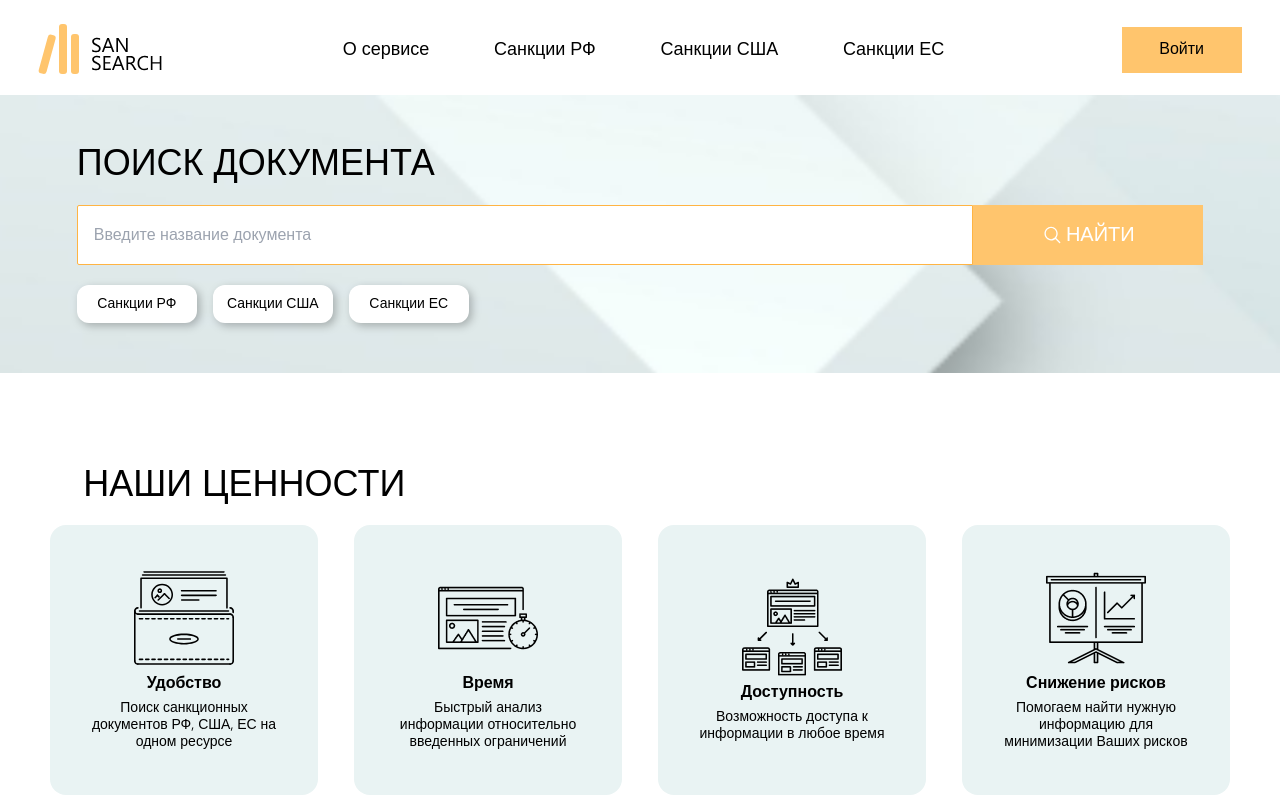
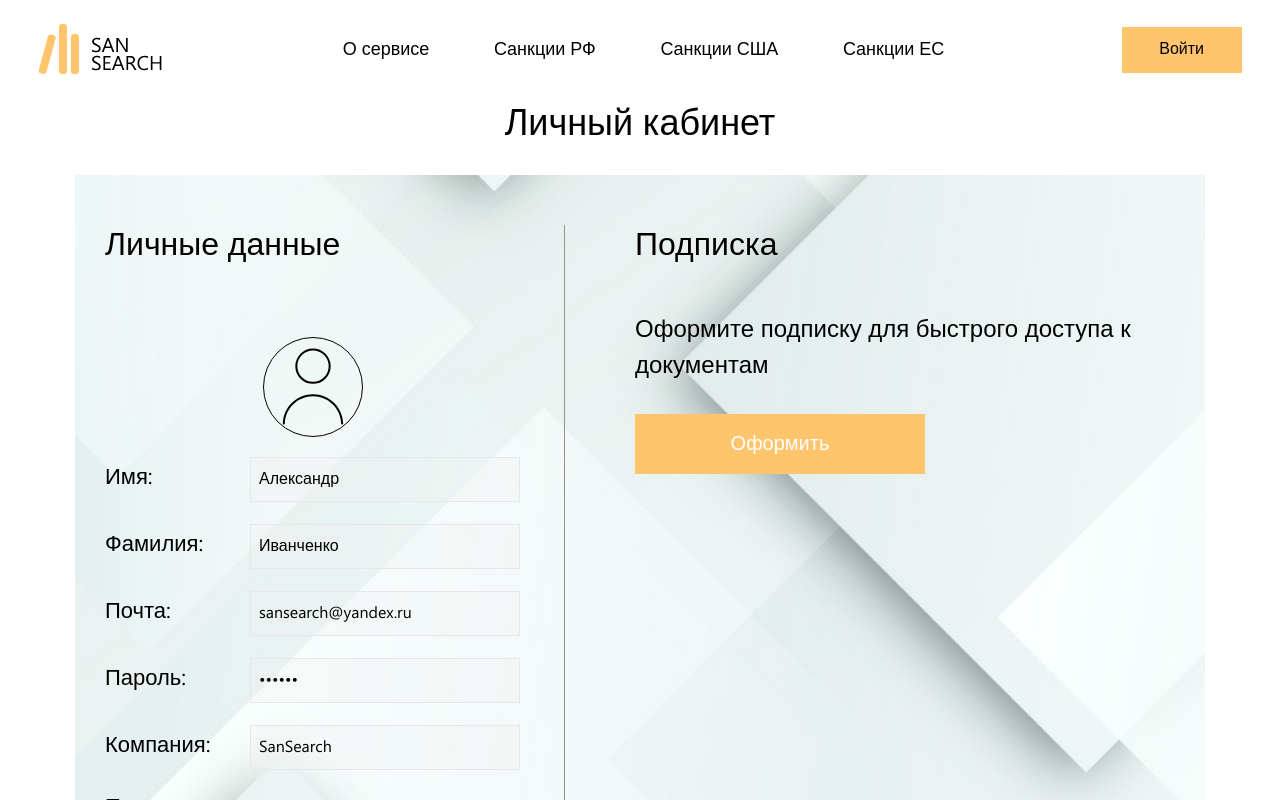
Before and after one commit to Prains/sansearch, a Next.js app: page / in a window 1280 px wide. Shown: the top 800 px of the page. Built offline with nearby package versions, Linux system fonts and the light colour scheme.

Commit message:
fixed bugs

```diff
--- a/app/page.js
+++ b/app/page.js
@@ -1,13 +1,17 @@
 import Advantage from "@/components/MainPage/Advantage/Advantage";
 import Main from "@/components/Main/Main";
 import Valueables from "@/components/MainPage/Valueables/Valueables";
+import PersonalDataAndSubscription from "@/components/PersonalPages/PersonalCabinet/PersonalCabinet";
 
 export default function Home() {
   return (
-    <main className="flex items-center justify-center flex-col gap-[38px] lg:gap-[90px]">
-      <Main />
-      <Valueables />
-      <Advantage />
+    // <main className="flex items-center justify-center flex-col gap-[38px] lg:gap-[90px]">
+    //   <Main />
+    //   <Valueables />
+    //   <Advantage />
+    // </main>
+    <main className="flex items-center justify-center" >
+      <PersonalDataAndSubscription/>
     </main>
   );
 }
--- a/components/PersonalPages/PersonalDataAndSubscription/PersonalDataAndSubscription.jsx
+++ b/components/PersonalPages/PersonalCabinet/PersonalCabinet.jsx
@@ -1,9 +1,9 @@
-import PersonalTitle from "@/components/ui/PersonalTitle";
+import PersonalTitle from "@/components/ui/PersonalPage/PersonalTitle";
 import { background } from "@/images/PersonalPages";
-import PersonalData from "./PersonalData/PersonalData";
+import PersonalProfile from "./PersonalProfile/PersonalProfile";
 import PersonalSubscription from "./PersonalSubscription/PersonalSubscription";
 
-const PersonalDataAndSubscription = () => {
+const PersonalCabinet = () => {
     return (
         <section className="text-center w-full mx-auto">
             <PersonalTitle className="mb-[15px] mt-[15px] lg:mb-[30px] lg:mt-[30px]">Личный кабинет</PersonalTitle>
@@ -14,10 +14,10 @@ const PersonalDataAndSubscription = () => {
                     backgroundRepeat: "no-repeat",
                     backgroundSize: "cover",
                 }}>
-                    <PersonalData/>
+                    <PersonalProfile/>
                     <PersonalSubscription/>
             </article>
         </section>
     );
 }
-export default PersonalDataAndSubscription;
+export default PersonalCabinet;
--- a/components/PersonalPages/PersonalDataAndSubscription/PersonalData/PersonalData.jsx
+++ b/components/PersonalPages/PersonalCabinet/PersonalProfile/PersonalProfile.jsx
@@ -1,7 +1,7 @@
-import PersonalSubtitle from "@/components/ui/PersonalSubtitle";
+import PersonalSubtitle from "@/components/ui/PersonalPage/PersonalSubtitle";
 import FormProfile from "./FormProfile/FormProfile";
 
-const PersonalData = () => {
+const PersonalProfile = () => {
     return (
         <article className="text-center w-[280px] mx-auto border-white-black lg:border-r lg:mx-0 lg:w-[460px]">
             <div className="lg:w-[416px]">
@@ -11,4 +11,4 @@ const PersonalData = () => {
         </article>
     )
 }
-export default PersonalData;
+export default PersonalProfile;
--- a/components/PersonalPages/PersonalDataAndSubscription/PersonalSubscription/PersonalSubscription.jsx
+++ b/components/PersonalPages/PersonalCabinet/PersonalSubscription/PersonalSubscription.jsx
@@ -1,4 +1,4 @@
-import PersonalSubtitle from "@/components/ui/PersonalSubtitle";
+import PersonalSubtitle from "@/components/ui/PersonalPage/PersonalSubtitle";
 import Button from "@/components/ui/Button";
 
 const PersonalSubscription = () => {
```
Also changed, not shown: components/PersonalPages/PersonalCabinet/PersonalProfile/FormProfile/FormProfile.jsx (renamed from components/PersonalPages/PersonalDataAndSubscription/PersonalData/FormProfile/FormProfile.jsx, +8 -0 lines), components/ui/PersonalPage/PersonalSubtitle.jsx (renamed from components/ui/PersonalSubtitle.jsx), components/ui/PersonalPage/PersonalTitle.jsx (renamed from components/ui/PersonalTitle.jsx).
